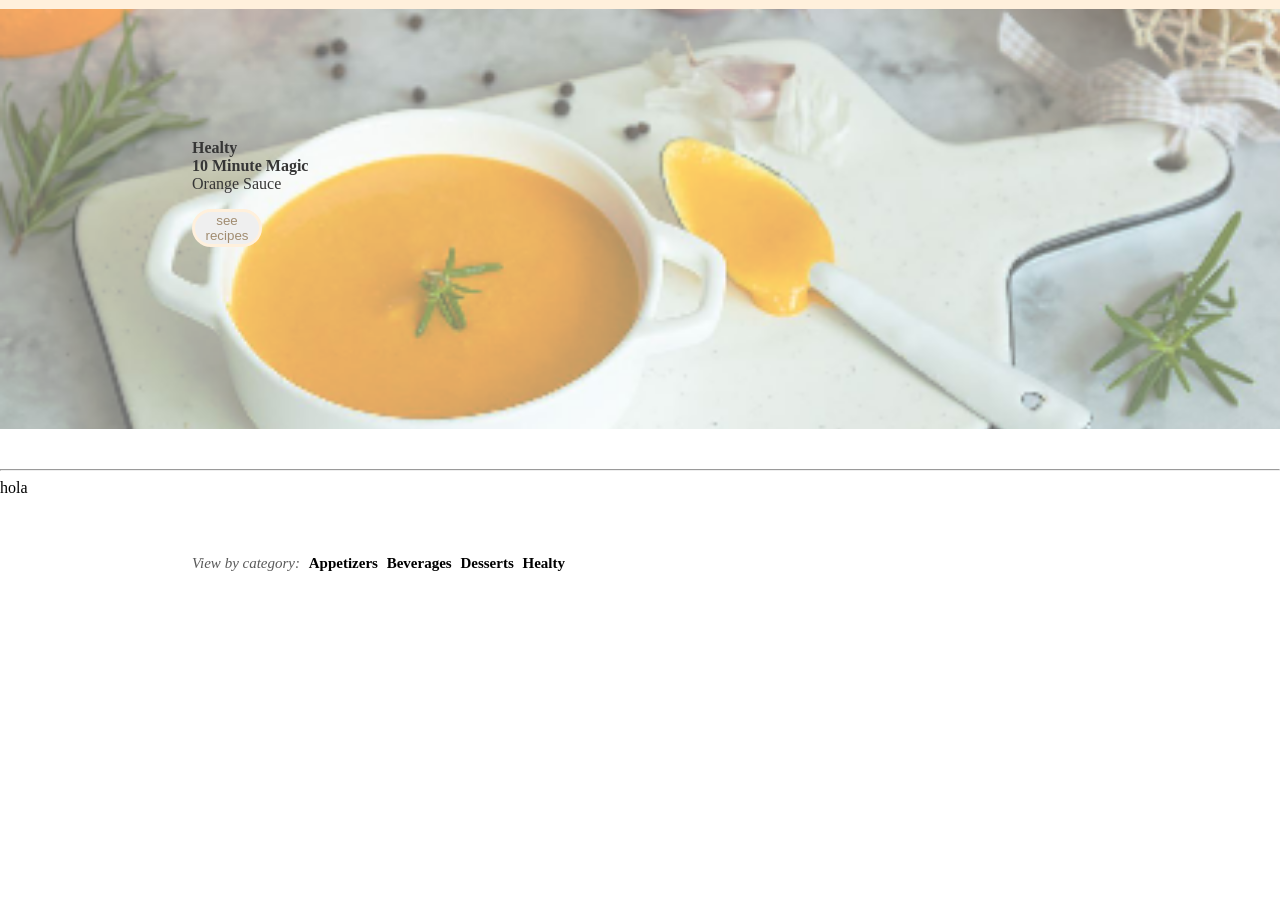
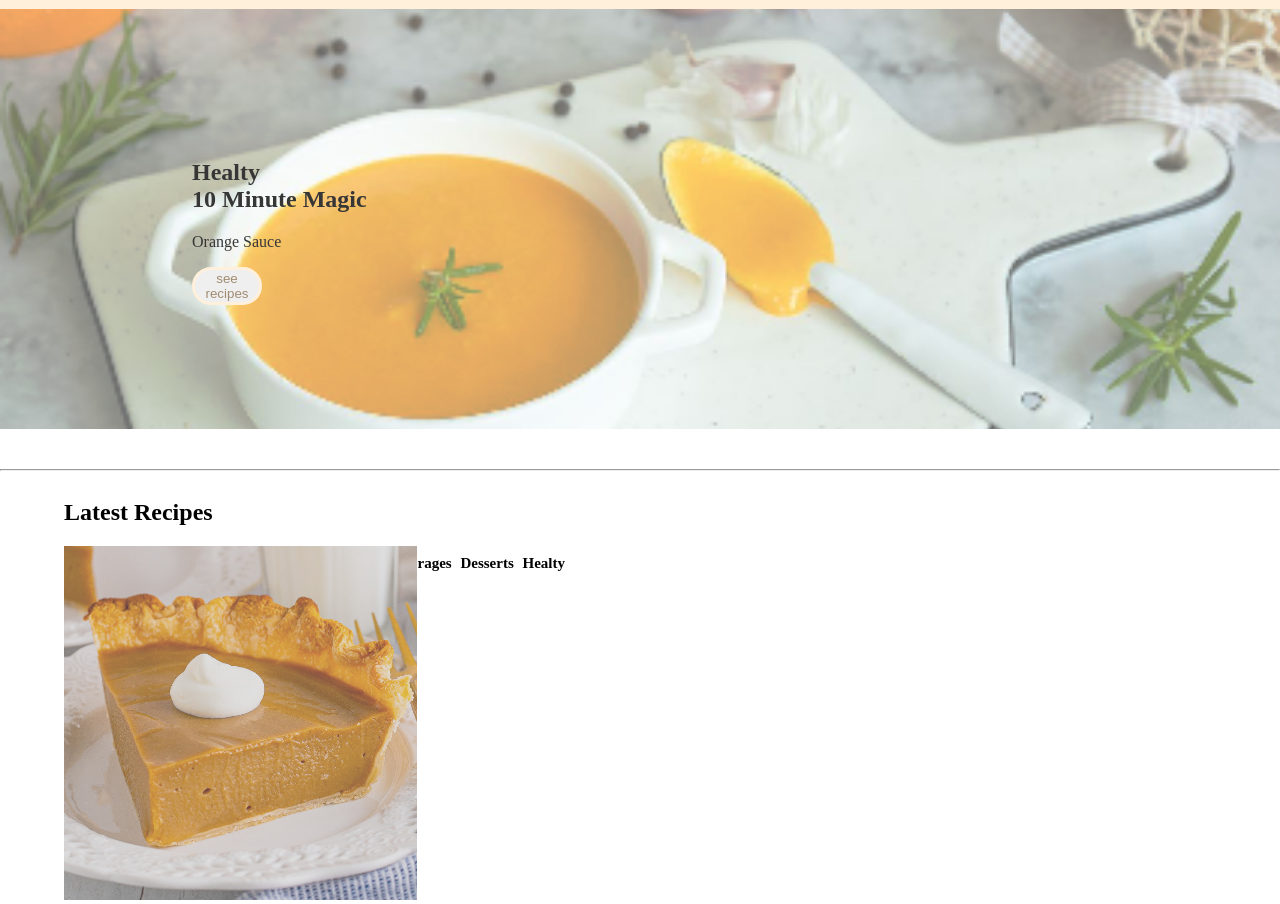
Before and after one commit to RafelMonzoOliver/recepte_LMG, a plain HTML site: page index.html in a window 1280 px wide. Shown: the part 61-965 px from the top of the page. Before the commit the page ends 800 px from the top, so only its background shows below. Drawn offline with Linux system fonts and the light colour scheme.

Commit message:
he començat un apartat de article

```diff
--- a/css/estils.css
+++ b/css/estils.css
@@ -48,3 +48,7 @@ header{
     border-color: #fff0dc;
     color: #a18c70;
 }
+.posicioleft{
+    position: absolute;
+    left: 5%;
+}
--- a/index.html
+++ b/index.html
@@ -6,6 +6,7 @@
         <title>Receptes</title>
     </head>
     <body>
+        <!-- Nomes han de funcionar els botons del header -->
         <header class="count">
             <div class="logo">
                 <img src="Rafelbg.png" width="50" height="45">
@@ -17,11 +18,12 @@
             </nav>
             &emsp;<img src="icon.png" width="40" height="45" class="count">
         </header>
+        <!-- Noticia d'entrada -->
         <section class="fonssection">
             <nav class="posicio">
-                <b>Healty</b>
-                <br><b>10 Minute Magic</b>
-                <br>Orange Sauce
+                <h2>Healty
+                <br><b>10 Minute Magic</b></h2>
+                Orange Sauce
                 <p><button class="redo">see recipes</button></p>
             </nav>
             <nav class="posiciodown">
@@ -32,7 +34,14 @@
                 &emsp13;<b>Healty</b>
             </nav>
         </section>
+        <!-- posar hr per marcar el final del section -->
         <hr>
-        hola
+        <!-- posar article per apartats especifics -->
+        <article class="posicioleft">
+            <nav>
+                <h2>Latest Recipes</h2>
+                <img src="butterscoch.png" width>
+            </nav>
+        </article>
     </body>
 </html>
```
Also changed, not shown: butterscoch.png (added).
